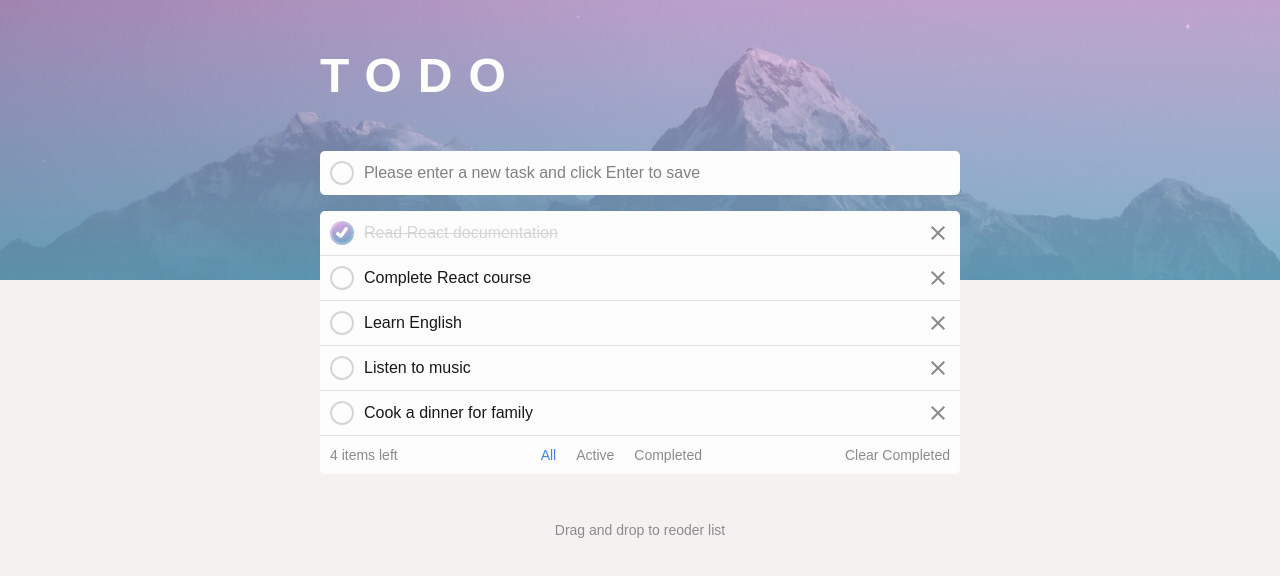
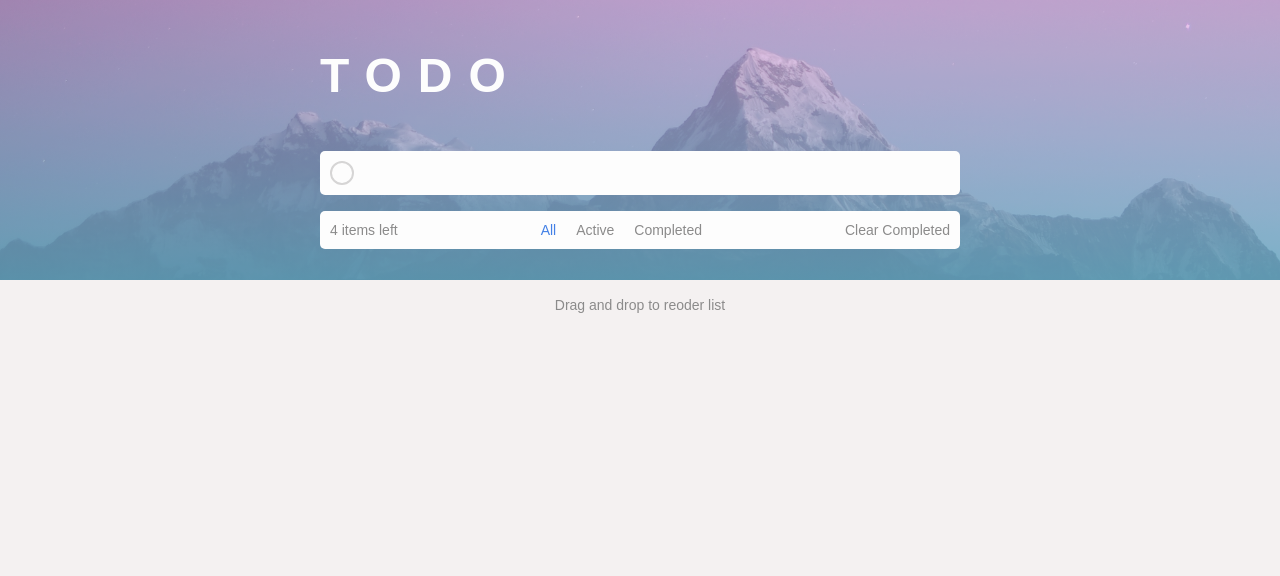
Before and after one commit to maxim-tikhon/react-todo, a React (Create React App) app: page / in a window 1280 px wide. Shown: the top 576 px of the page. Built offline with nearby package versions, Linux system fonts and the light colour scheme.

Commit message:
add store, reducer

```diff
--- a/src/atoms/TextInput/TextInput.js
+++ b/src/atoms/TextInput/TextInput.js
@@ -1,13 +1,17 @@
 import styles from "./TextInput.module.scss";
 
-const TextInput = ({className, ...props}) => {
-  return (
-    <input
-      type="text"
-      {...props}
-      className={`${styles.textInput} ${className}`}
-    />
-  );
-}
+const TextInput = ({ className, onEnter }) => {
+  const handlePress = e => {
+    if (e.key === "Enter") {
+      onEnter(e.target.value);
+    }
+  }
+
+	return <input
+    type="text"
+    className={`${styles.textInput} ${className}`}
+    onKeyDown={handlePress}
+  />;
+};
 
 export default TextInput;
--- a/src/index.js
+++ b/src/index.js
@@ -2,10 +2,14 @@ import React from "react";
 import ReactDOM from "react-dom/client";
 import App from "./App";
 import "./index.scss";
+import store from "./store/store";
+import { Provider } from "react-redux";
 
 const root = ReactDOM.createRoot(document.getElementById("root"));
 root.render(
 	<React.StrictMode>
-		<App />
+    <Provider store={store}>
+		  <App />
+    </Provider>
 	</React.StrictMode>
 );
--- a/src/molecules/TaskInput/TaskInput.js
+++ b/src/molecules/TaskInput/TaskInput.js
@@ -2,13 +2,14 @@ import CheckBoxInput from "../../atoms/CheckBoxInput/CheckBoxInput";
 import TextInput from "../../atoms/TextInput/TextInput";
 import styles from "./TaskInput.module.scss";
 
-const TaskInput = () => {
+const TaskInput = ({ onEnterTask }) => {
 	return (
 		<div>
 			<CheckBoxInput />
 			<TextInput
 				className={styles.newTaskInput}
 				placeholder="Please enter a new task and click Enter to save"
+				onEnter={onEnterTask}
 			/>
 		</div>
 	);
--- a/src/molecules/TaskItem/TaskItem.js
+++ b/src/molecules/TaskItem/TaskItem.js
@@ -11,6 +11,7 @@ const TaskItem = ({ task }) => {
 		<div>
 			{/* doesn't work because state is not updated */}
 			<CheckBoxInput checked={task.completed} />
+			{/* fix big task names */}
 			<span className={taskClasses}>{task.description}</span>
 			<ClearIcon className={styles.deleteIcon} />
 		</div>
--- a/src/pages/TodoPage/TodoPage.js
+++ b/src/pages/TodoPage/TodoPage.js
@@ -1,36 +1,44 @@
 import TodoTemplate from "../../templates/TodoTemplate/TodoTemplate";
+import { useSelector, useDispatch } from "react-redux";
+import { taskAdded, taskDeleted, taskChecked } from "../../store/todoSlice";
 
 const TodoPage = () => {
-  const tasks = [
-		{
-			id: 1,
-			description: "Read React documentation",
-			completed: true,
-		},
-		{
-			id: 2,
-			description: "Complete React course",
-			completed: false,
-		},
-		{
-			id: 3,
-			description: "Learn English",
-			completed: false,
-		},
-		{
-			id: 4,
-			description: "Listen to music",
-			completed: false,
-		},
-		{
-			id: 5,
-			description: "Cook a dinner for family",
-			completed: false,
-		},
-	];
+	const tasks = useSelector(state => state.todo.tasks);
+	const dispatch = useDispatch();
+
+	const addTask = (task) => dispatch(taskAdded(task));
+	// the same for other actions
+
+  // const tasks = [
+	// 	{
+	// 		id: 1,
+	// 		description: "Read React documentation",
+	// 		completed: true,
+	// 	},
+	// 	{
+	// 		id: 2,
+	// 		description: "Complete React course",
+	// 		completed: false,
+	// 	},
+	// 	{
+	// 		id: 3,
+	// 		description: "Learn English",
+	// 		completed: false,
+	// 	},
+	// 	{
+	// 		id: 4,
+	// 		description: "Listen to music",
+	// 		completed: false,
+	// 	},
+	// 	{
+	// 		id: 5,
+	// 		description: "Cook a dinner for family",
+	// 		completed: false,
+	// 	},
+	// ];
 
 	return (
-		<TodoTemplate tasks={tasks} />
+		<TodoTemplate tasks={tasks} onAddTask={addTask} />
 	);
 };
 
--- a/src/store/store.js
+++ b/src/store/store.js
@@ -1,11 +1,10 @@
-import { combineReducers, configureStore } from "@reduxjs/toolkit";
+import { configureStore } from "@reduxjs/toolkit";
+import todoReducer from "./todoSlice";
 
-const rootReducer = combineReducers({
-
+const store = configureStore({
+  reducer: {
+    todo: todoReducer
+  }
 });
 
-export const setupStore = () => {
-  return configureStore({
-    reducer: rootReducer
-  });
-}
+export default store;
--- /dev/null
+++ b/src/store/todoSlice.js
@@ -0,0 +1,30 @@
+import { createSlice } from "@reduxjs/toolkit";
+
+const initialState = {
+  tasks: []
+}
+
+export const todoSlice = createSlice({
+  name: "todo",
+  initialState,
+  reducers: {
+    taskAdded: (state, action) => {
+      // Immer handle immutability
+      state.tasks.push(action.payload);
+    },
+    taskDeleted: (state, action) => {
+      state.tasks = state.tasks.filter(task => task.id === action.payload);
+    },
+    taskChecked: (state, action) => {
+      const { id, checked } = action.payload;
+      const existingTask = state.tasks.find(task => task.id === id);
+      if (existingTask) {
+        existingTask.completed = checked;
+      }
+    }
+  }
+});
+
+export const { taskAdded, taskDeleted, taskChecked } = todoSlice.actions;
+
+export default todoSlice.reducer;
--- a/src/templates/TodoTemplate/TodoTemplate.js
+++ b/src/templates/TodoTemplate/TodoTemplate.js
@@ -4,7 +4,17 @@ import TodoFooter from "../../molecules/TodoFooter/TodoFooter";
 import Card from "../../organisms/Card/Card";
 import styles from "./TodoTemplate.module.scss";
 
-const TodoTemplate = ({ tasks }) => {
+const TodoTemplate = ({ tasks, onAddTask }) => {
+	const addNewTask = (description) => {
+		const newTask = {
+			id: Date(),
+			description,
+			completed: false
+		};
+
+		onAddTask(newTask);
+	};
+
 	return (
 		<div className={styles.todoContainer}>
 			<section className={styles.todoSection}>
@@ -13,7 +23,7 @@ const TodoTemplate = ({ tasks }) => {
 				</header>
 
 				<Card>
-					<TaskInput />
+					<TaskInput onEnterTask={addNewTask} />
 				</Card>
 
 				<Card>
```
